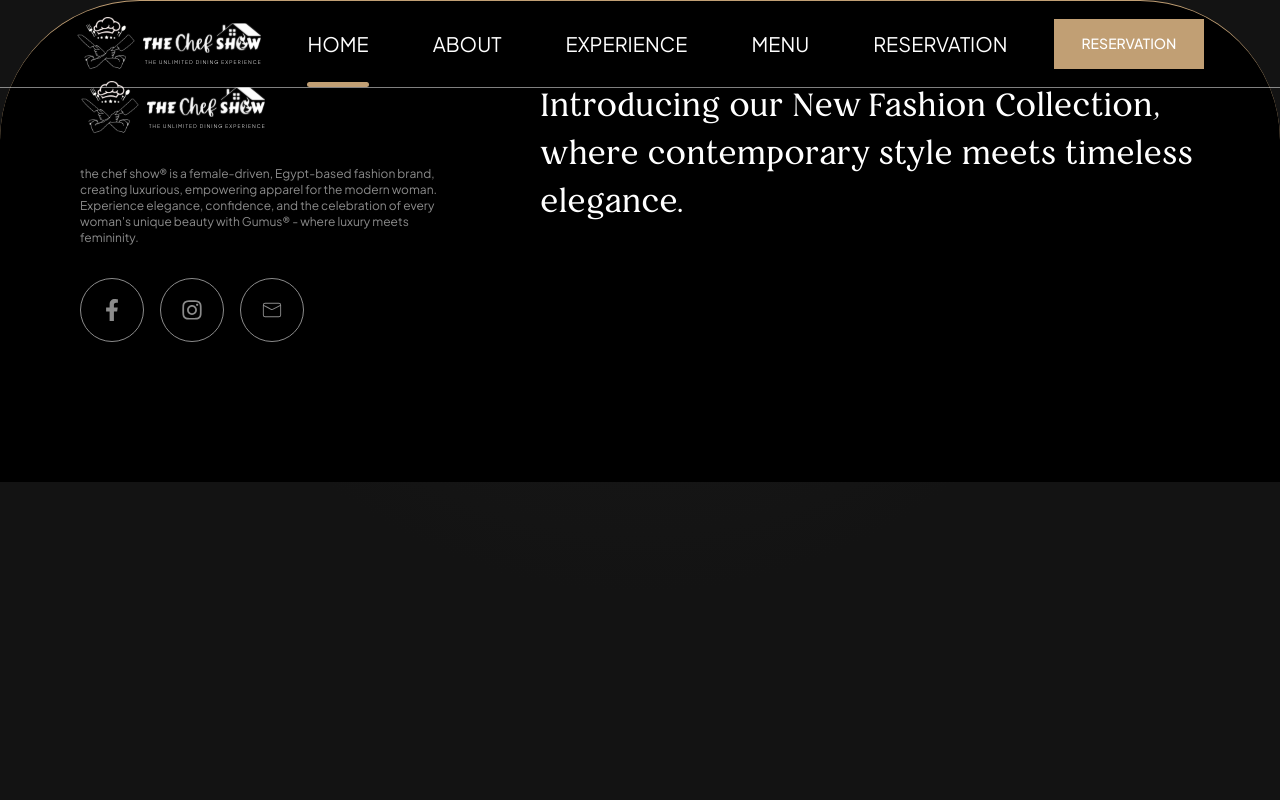
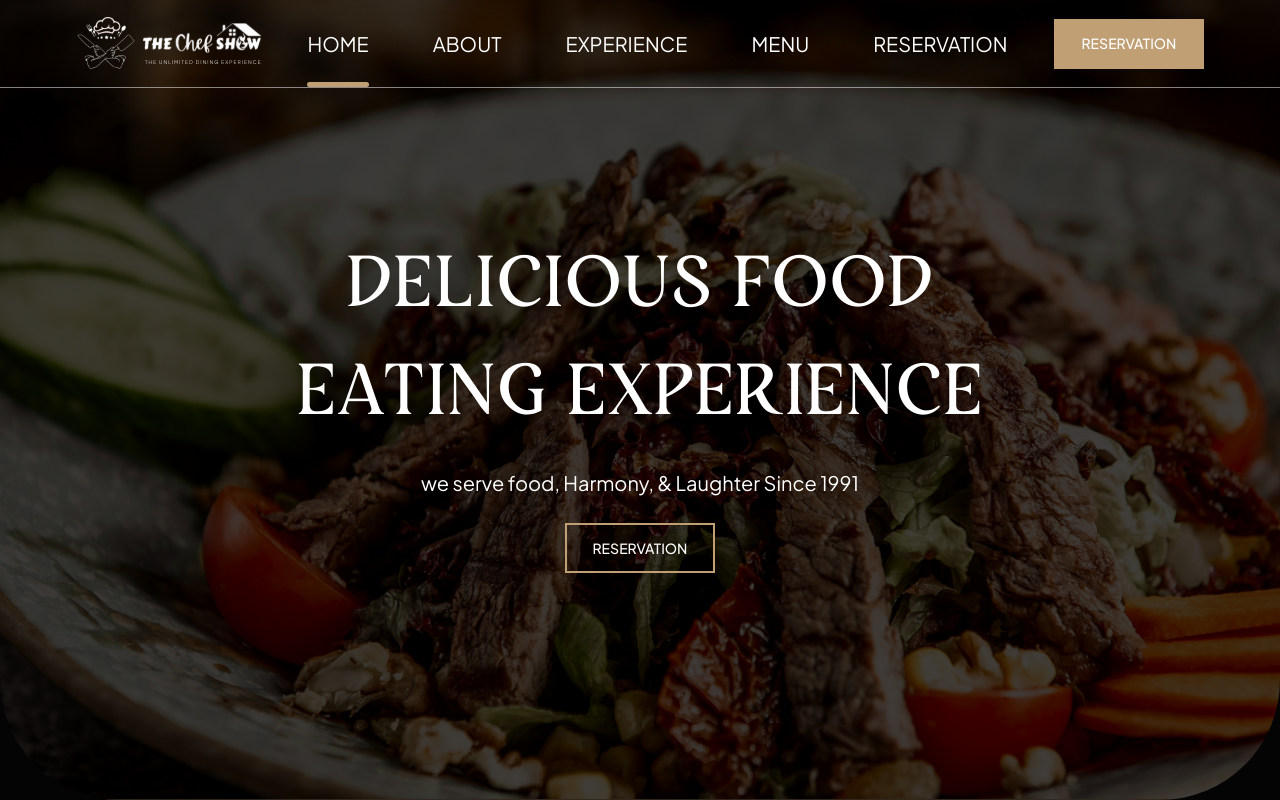
Before and after one commit to Safeya-Yasien/the-chef-show, a React (Vite) app: page / in a window 1280 px wide. Built offline with nearby package versions, Linux system fonts and the light colour scheme.

Commit message:
update Hero.tsx and main.tsx

```diff
--- a/src/components/hero/Hero.tsx
+++ b/src/components/hero/Hero.tsx
@@ -3,11 +3,15 @@ import hero from "../../assets/images/hero.jpg";
 const Hero = () => {
   return (
     <div
-      className="bg-no-repeat bg-cover bg-center rounded-br-[120px] rounded-bl-[120px] h-screen"
+      className="bg-no-repeat bg-cover bg-center rounded-br-[120px] rounded-bl-[120px] h-screen
+      flex flex-col items-center justify-center relative"
       style={{ backgroundImage: `url(${hero})` }}
     >
-      <div>
-        <h1 className="text-white font-normal font-restora text-[72px] leading-[0.02em] text-center">
+      {/* overlay */}
+
+      <div className="absolute w-full h-full top-0 left-0 bg-[#000000BF] "></div>
+      <div className="flex flex-col items-center justify-center gap-[40px] w-[700px] relative">
+        <h1 className="text-white font-normal font-restora text-[72px] uppercase text-center">
           delicious food eating experience
         </h1>
         <p className="text-white leading-[0.04em] text-[20px] font-normal ">
--- a/src/main.tsx
+++ b/src/main.tsx
@@ -1,13 +1,10 @@
 import { StrictMode } from "react";
 import { createRoot } from "react-dom/client";
 import "./index.css";
-import MainLayout from "@layouts/MainLayout/MainLayout";
-import { BrowserRouter } from "react-router-dom";
+import AppRouter from "./routes/AppRouter";
 
 createRoot(document.getElementById("root")!).render(
   <StrictMode>
-    <BrowserRouter>
-      <MainLayout />
-    </BrowserRouter>
+    <AppRouter />
   </StrictMode>
 );
```
